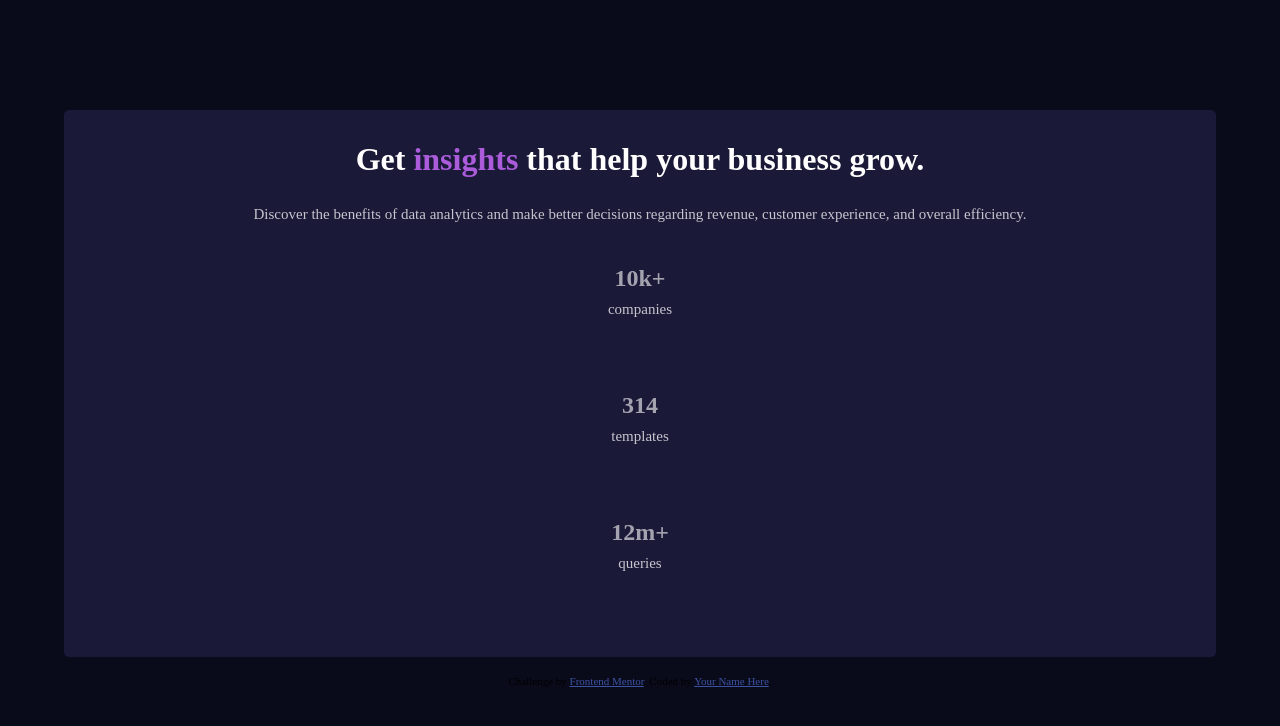
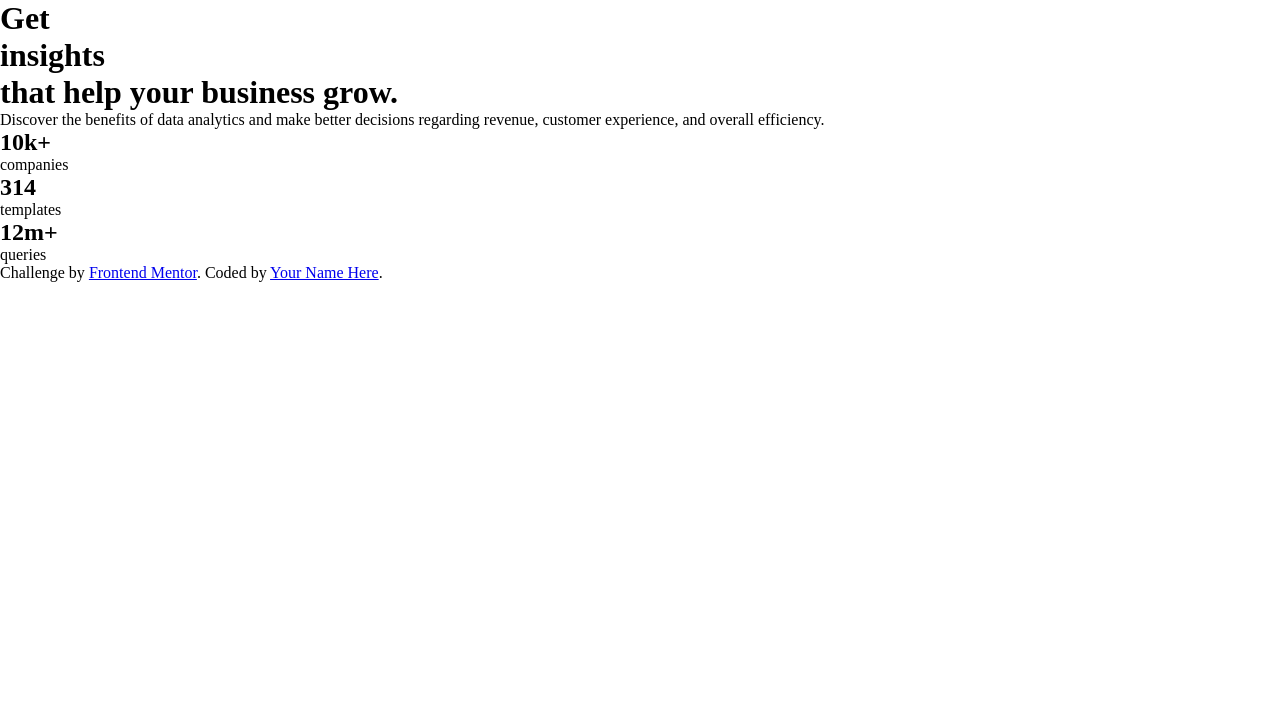
Before and after one commit to AutumnCod/stats-preview-card-component-main, a plain HTML site: page index.html in a window 1280 px wide. Drawn offline with Linux system fonts and the light colour scheme.

Commit message:
remove style

```diff
--- a/index.html
+++ b/index.html
@@ -15,41 +15,31 @@
 		<title>Frontend Mentor | Stats preview card component</title>
 		<link rel="stylesheet" href="style.css" />
 
-		<!-- Feel free to remove these styles or customise in your own stylesheet 👍 -->
-		<style>
-			.attribution {
-				font-size: 11px;
-				text-align: center;
-			}
-			.attribution a {
-				color: hsl(228, 45%, 44%);
-			}
-		</style>
 	</head>
-	<body class="flex bg-main-clr">
-		<div class="card bg-card-clr">
+	<body>
+		<div class="card">
 			<div class="card-image"></div>
 			<div class="card-content">
-				<h1 class="text-white">
-					Get <div class="text-clr-accent accent"> insights</div> that help your business grow.
+				<h1>
+					Get <div class="accent"> insights</div> that help your business grow.
 				</h1>
-				<p class="text-white-mp">
+				<p>
 					Discover the benefits of data analytics and make better decisions
 					regarding revenue, customer experience, and overall efficiency.
 				</p>
 
-        <div class="card-state flex">
+        <div class="card-state">
           <div class="card-state-box">
-            <h2 class="card-state-title text-white-state"> 10k+</h2>
-            <p class="card-state-description text-white-mp">companies</p>
+            <h2 class="card-state-title"> 10k+</h2>
+            <p class="card-state-description">companies</p>
           </div>
           <div class="card-state-box">
-            <h2 class="card-state-title text-white-state">314</h2>
-            <p class="card-state-description text-white-mp">templates</p>
+            <h2 class="card-state-title">314</h2>
+            <p class="card-state-description">templates</p>
           </div>
           <div class="card-state-box">
-            <h2 class="card-state-title text-white-state">12m+ </h2>
-            <p class="card-state-description text-white-mp">queries</p>
+            <h2 class="card-state-title">12m+ </h2>
+            <p class="card-state-description">queries</p>
           </div>
         </div>
 			</div>
--- a/style.css
+++ b/style.css
@@ -1,172 +1,14 @@
-/* ------------------- */
-/* custome properties               */
-/* ------------------- */
-
-:root {
-	--clr-primary-vdb: 233, 47%, 7%;
-	--clr-primary-ddb: 244, 38%, 16%;
-	--clr-primary-sv: 277, 64%, 61%;
-
-	--clr-ntl-white: 0, 0%, 100%;
-	--clr-ntl-stw-mp: 0, 0%, 100%, 0.75;
-	--clr-ntl-stw-state: 0, 0%, 100%, 0.6;
-}
-
-/* ------------------- */
-/* Reset               */
-/* ------------------- */
-
-/* https://piccalil.li/blog/a-modern-css-reset/ */
-/* Box sizing rules */
 *,
 *::before,
 *::after {
+	margin: 0;
+	padding: 0;
 	box-sizing: border-box;
 }
 
-/* Remove default margin */
-body,
-h1,
-h2,
-p {
-	margin: 0;
-}
-
-/* Remove default padding */
-body,
-h1,
-h2,
-p {
-	padding: 0;
-}
-
-/* Set core root defaults */
-html:focus-within {
-	scroll-behavior: smooth;
-}
-
-/* Set core body defaults */
-body {
-	min-height: 100vh;
-	line-height: 1.5;
-}
-
-
-/* Remove all animations, transitions and smooth scroll for people that prefer not to see them */
-@media (prefers-reduced-motion: reduce) {
-	html:focus-within {
-		scroll-behavior: auto;
-	}
-
-	*,
-	*::before,
-	*::after {
-		animation-duration: 0.01ms !important;
-		animation-iteration-count: 1 !important;
-		transition-duration: 0.01ms !important;
-		scroll-behavior: auto !important;
-	}
-}
-
-/* ------------------- */
-/* Utilitiest            */
-/* ------------------- */
-
-.flex {
-	display: flex;
-	gap: var(--gap, 1rem);
-}
-
-/* color  */
-
-.bg-main-clr {
-	background: hsl(var(--clr-primary-vdb));
-}
-
-.bg-card-clr {
-	background: hsl(var(--clr-primary-ddb));
-}
-
-.text-clr-accent {
-	color: hsl(var(--clr-primary-sv));
-}
-
-.text-white {
-	color: hsl(var(--clr-ntl-white));
-}
-
-.text-white-mp {
-	color: hsla(var(--clr-ntl-stw-mp));
-}
-.text-white-state {
-	color: hsla(var(--clr-ntl-stw-state));
-}
-
-body {
-	justify-content: center;
-	align-items: center;
-	flex-direction: column;
-	overflow: hidden;
-}
-
-.card {
-	height: 80%;
-	width: 90%;
-	border-radius: 5px;
-	display: flex;
-	flex-direction: column;
-	overflow: hidden;
-}
 
 .card-image {
-	max-width: 100%;
-	height: 33%;
-	background-image: url('./images/image-header-mobile.jpg');
-	background-size: contain;
-	position: relative;
+	display: block;
+	width: 100%;
+	background-image: url("./images/image-header-mobile.jpg");
 }
-
-.card-image::before {
-	content: '';
-	top: 0;
-	left: 0;
-	right: 0;
-	bottom: 0;
-  position: absolute;
-	width: inherit;
-	height: 100%;
-	background-color: hsl(var(--clr-primary-sv));
-	opacity: 0.7;
-	z-index: 22;
-}
-
-.accent {
-	display: inline-block;
-}
-
-.card-content {
-	display: flex;
-	flex-direction: column;
-	text-align: center;
-	padding: 2rem;
-}
-
-h1 {
-	line-height: 1.1;
-	margin-bottom: 1.5rem;
-}
-
-p {
-	text-align: center;
-	line-height: 1.8;
-	margin-bottom: 2rem;
-	font-size: 15px;
-}
-
-.card-state {
-	flex-direction: column;
-}
-
-.card-state-box {
-	margin-bottom: 1rem;
-}
```
